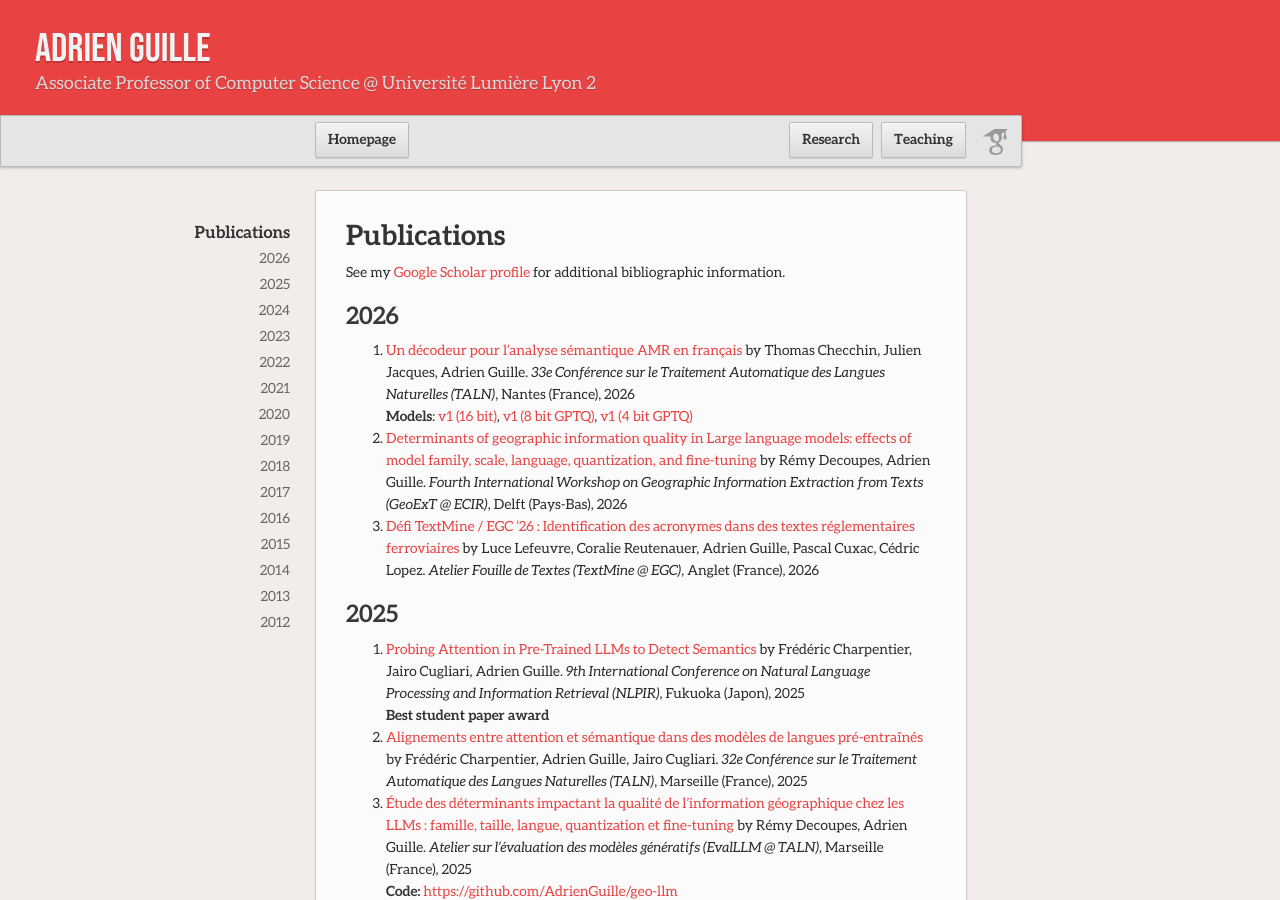
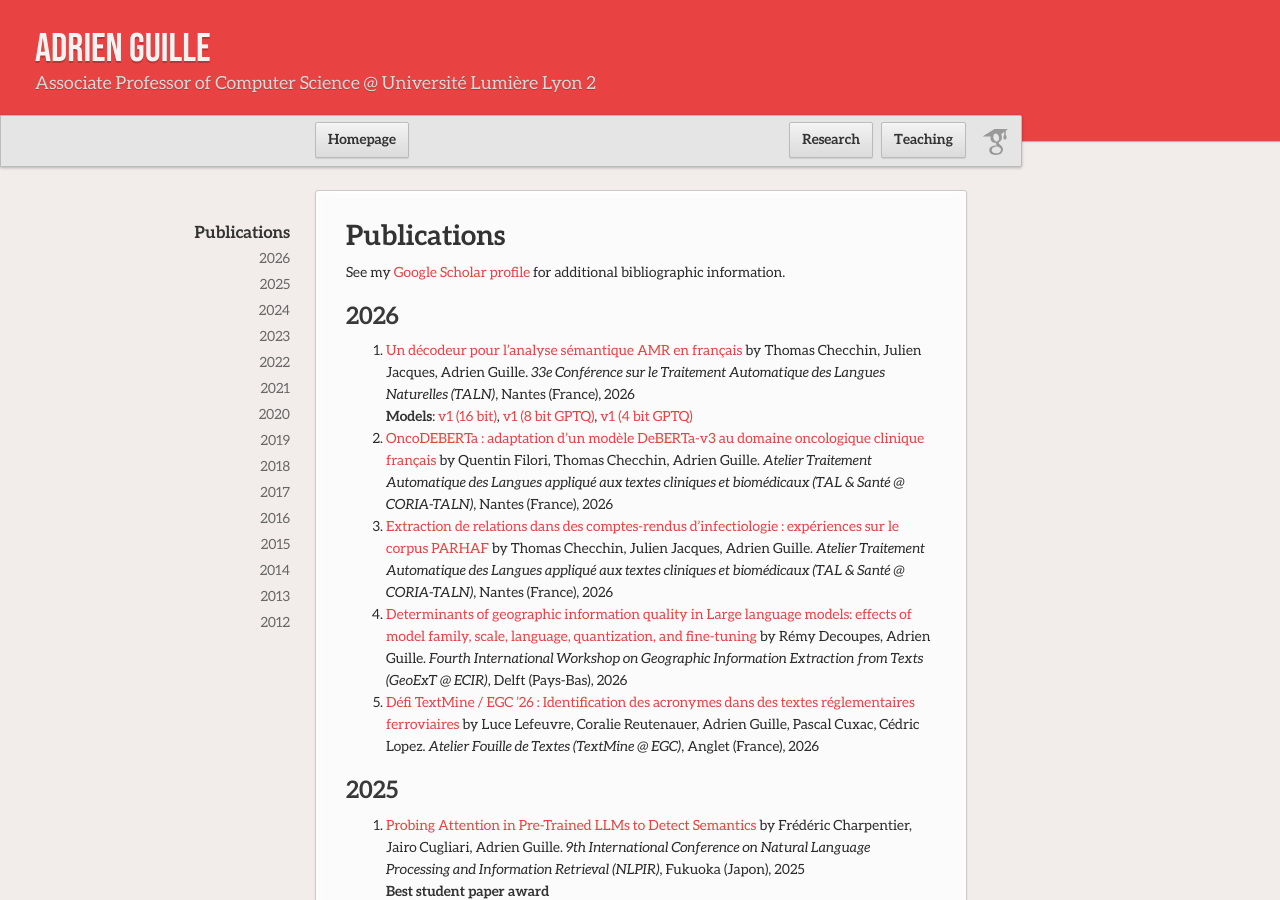
Before and after one commit to AdrienGuille/adrienguille.github.io, a Jekyll site: the page built from publications.md, in a window 1280 px wide and 900 px high. Built offline with Jekyll 4.4.1, drawn with Linux system fonts in a browser that asks for light colours; our own code applies the rules of GitHub Pages for plain Markdown files.

Commit message:
Update publications.md

```diff
--- a/publications.md
+++ b/publications.md
@@ -6,6 +6,8 @@ See my [Google Scholar profile](https://scholar.google.com/citations?user=mM_oO1
 
 - [Un décodeur pour l’analyse sémantique AMR en français](#) by Thomas Checchin, Julien Jacques, Adrien Guille. *33e Conférence sur le Traitement Automatique des Langues Naturelles (TALN)*, Nantes (France), 2026
 <br>**Models**: [v1 (16 bit)](https://huggingface.co/AdrienGuille/GemmAMR-fr-v1), [v1 (8 bit GPTQ)](https://huggingface.co/AdrienGuille/GemmAMR-fr-v1-w8a16), [v1 (4 bit GPTQ)](https://huggingface.co/AdrienGuille/GemmAMR-fr-v1-w4a16)
+- [OncoDEBERTa : adaptation d'un modèle DeBERTa-v3 au domaine oncologique clinique français](#) by Quentin Filori, Thomas Checchin, Adrien Guille. *Atelier Traitement Automatique des Langues appliqué aux textes cliniques et biomédicaux (TAL & Santé @ CORIA-TALN)*, Nantes (France), 2026
+- [Extraction de relations dans des comptes-rendus d’infectiologie : expériences sur le corpus PARHAF](#) by Thomas Checchin, Julien Jacques, Adrien Guille. *Atelier Traitement Automatique des Langues appliqué aux textes cliniques et biomédicaux (TAL & Santé @ CORIA-TALN)*, Nantes (France), 2026
 - [Determinants of geographic information quality in Large language models: effects of model family, scale, language, quantization, and fine-tuning](#) by Rémy Decoupes, Adrien Guille. *Fourth International Workshop on Geographic Information Extraction from Texts (GeoExT @ ECIR)*, Delft (Pays-Bas), 2026
 - [Défi TextMine / EGC ’26 : Identification des acronymes dans des textes réglementaires ferroviaires](https://www.kaggle.com/competitions/defi-text-mine-egc-2026) by Luce Lefeuvre, Coralie Reutenauer, Adrien Guille, Pascal Cuxac, Cédric Lopez. *Atelier Fouille de Textes (TextMine @ EGC)*, Anglet (France), 2026
 
```
